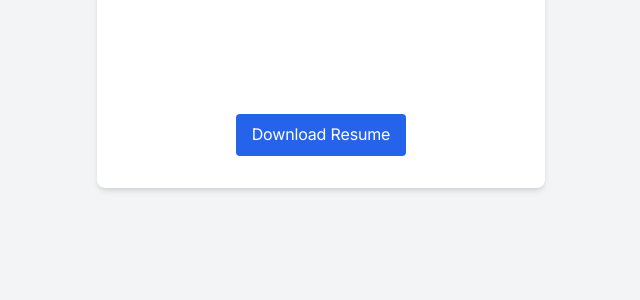
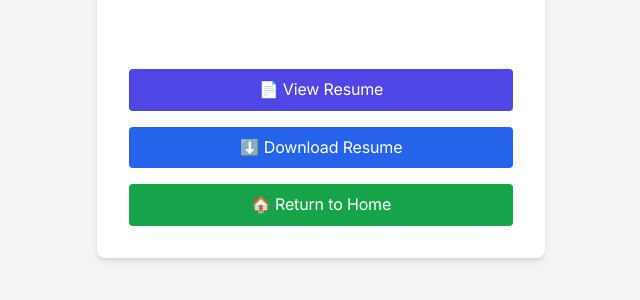
Before and after one commit to aniket162002/aniket-web, a Next.js app: page /generate-resume in a window 1280 px wide. Shown: the part 314-614 px from the top of the page, without its empty margins (319-959 px from the left). Built offline with nearby package versions, Linux system fonts and the light colour scheme.

Commit message:
Update page.tsx

```diff
--- a/src/app/generate-resume/page.tsx
+++ b/src/app/generate-resume/page.tsx
@@ -2,17 +2,37 @@
 
 export default function GenerateResume() {
   return (
-    <div className="min-h-screen flex items-center justify-center bg-gray-100">
-      <div className="bg-white p-8 rounded-lg shadow-md max-w-md w-full">
-        <h1 className="text-2xl font-bold text-center mb-4">Resume</h1>
-        <p className="text-center mb-6">Click below to download my resume.</p>
-        <div className="flex justify-center">
+    <div className="min-h-screen flex items-center justify-center bg-gray-100 px-4">
+      <div className="bg-white p-8 rounded-lg shadow-md w-full max-w-md text-center">
+        <h1 className="text-2xl font-bold mb-4">My Resume</h1>
+        <p className="mb-6">Choose an option below to view or download my resume.</p>
+
+        <div className="flex flex-col gap-4">
+          {/* View Resume Button */}
+          <a
+            href="/resume.pdf"
+            target="_blank"
+            rel="noopener noreferrer"
+            className="px-4 py-2 bg-indigo-600 text-white rounded hover:bg-indigo-700 transition-colors"
+          >
+            📄 View Resume
+          </a>
+
+          {/* Download Resume Button */}
           <a
             href="/resume.pdf"
             download="aniket-shinde-resume.pdf"
             className="px-4 py-2 bg-blue-600 text-white rounded hover:bg-blue-700 transition-colors"
           >
-            Download Resume
+            ⬇️ Download Resume
+          </a>
+
+          {/* Return to Portfolio Button */}
+          <a
+            href="/"
+            className="px-4 py-2 bg-green-600 text-white rounded hover:bg-green-700 transition-colors"
+          >
+            🏠 Return to Home
           </a>
         </div>
       </div>
```
